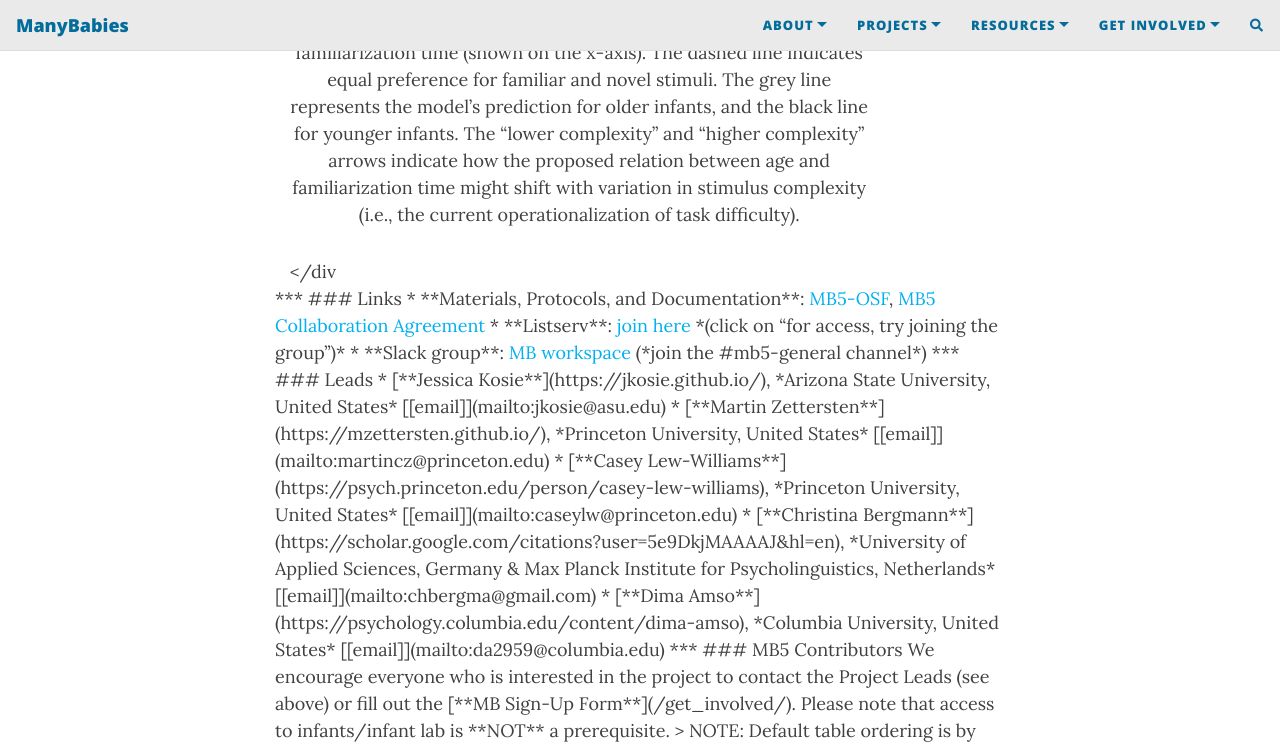
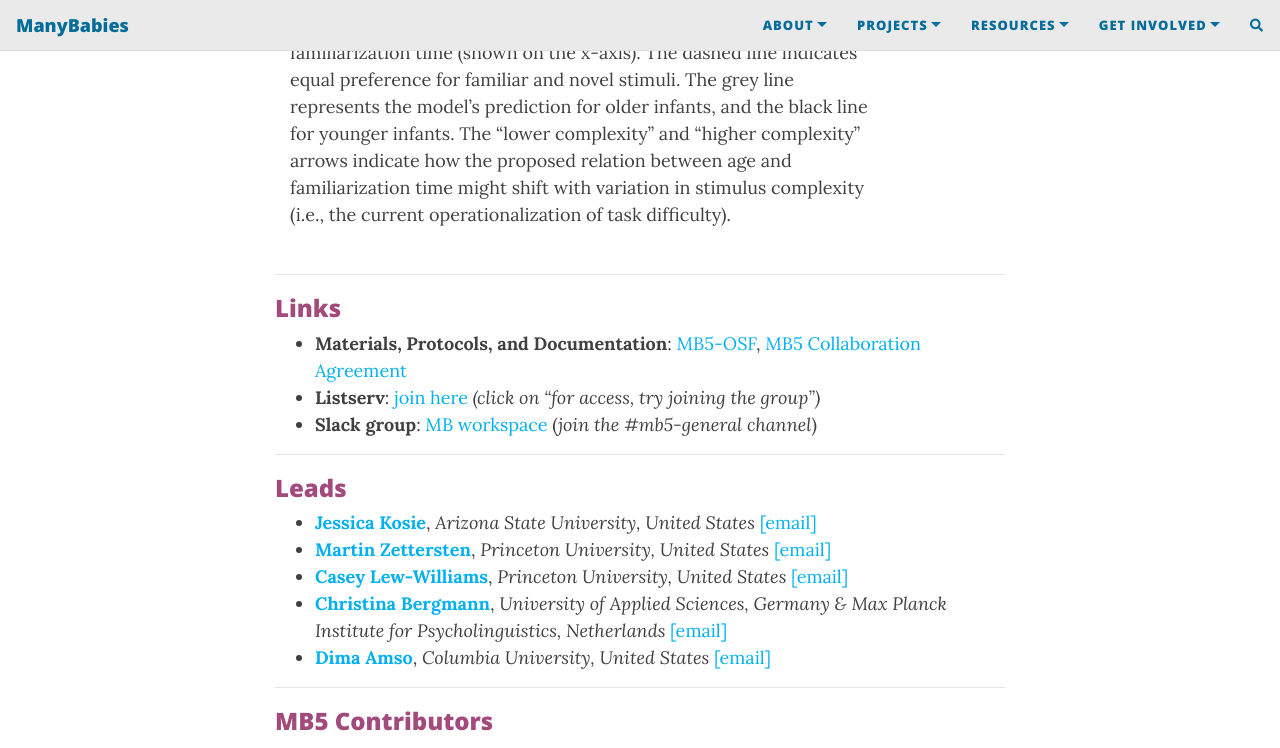
Before and after one commit to manybabies/manybabies.github.io, a Jekyll site: the page built from MB5.md, in a window 1280 px wide and 1400 px high, scrolled down 1292 px. Shown: the top 748 px of the window. Built offline with Jekyll 4.4.1, drawn with Linux system fonts in a browser that asks for light colours; nearby versions of some CDN libraries; comment, search, counter and statistics services are not loaded; some of the changed text lies outside the part shown.

Commit message:
Update MB5.md

```diff
--- a/MB5.md
+++ b/MB5.md
@@ -30,10 +30,14 @@
     <div class="row">
       <div class="col-sm-10" align=center>
         <img src="/assets/img/MB5_HunterAmesFig.png"><br>
+      </div>
+    </div>
+    <div class="row">
+      <div class="col-sm-10" align=left>
         <p><b>Figure 1.</b> This figure (adapted from <a href="https://doi.org/10.1111/desc.12341" target="_blank">Bergmann and Cristia, 2016</a>) depicts <a href="https://psycnet.apa.org/record/1988-98065-003" target="_blank">Hunter & Ames’</a> model of infant looking to familiar (plotted up) and novel (plotted down) stimuli at different levels of pre-test familiarization time (shown on the x-axis). The dashed line indicates equal preference for familiar and novel stimuli. The grey line represents the model’s prediction for older infants, and the black line for younger infants. The “lower complexity” and “higher complexity” arrows indicate how the proposed relation between age and familiarization time might shift with variation in stimulus complexity (i.e., the current operationalization of task difficulty).</p>
       </div>
     </div>
-  </div
+  </div>
 </div>
 
 ***
```
